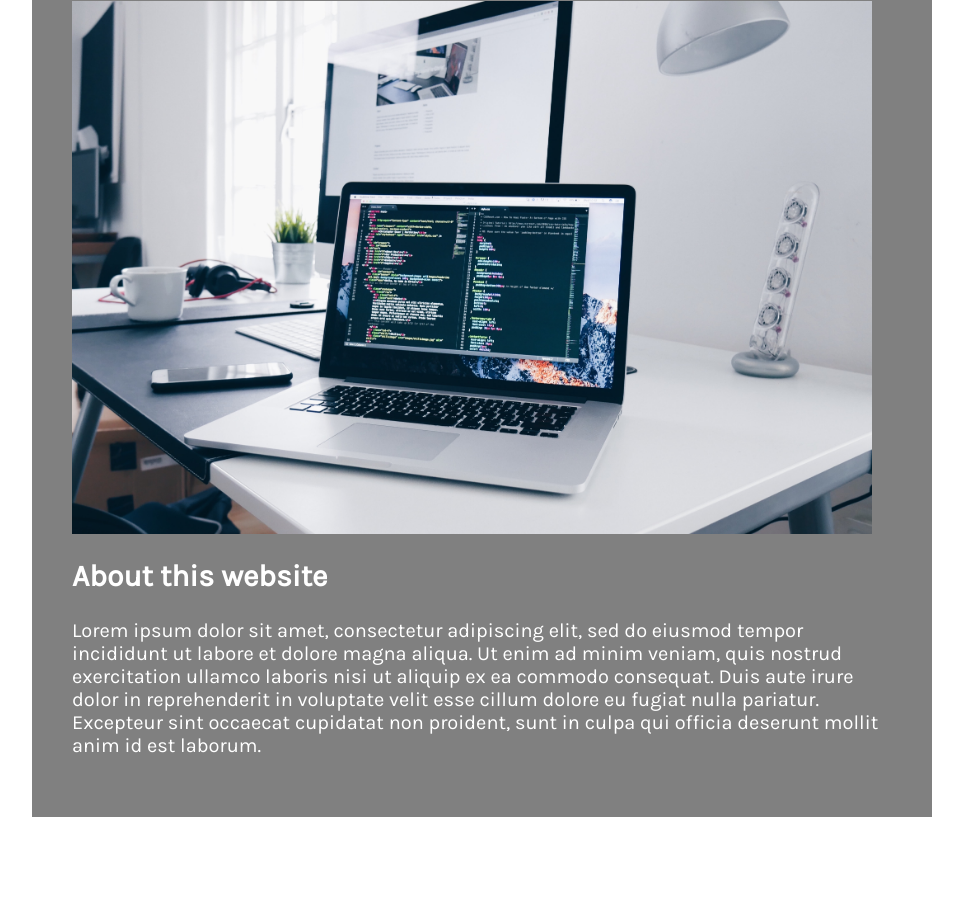
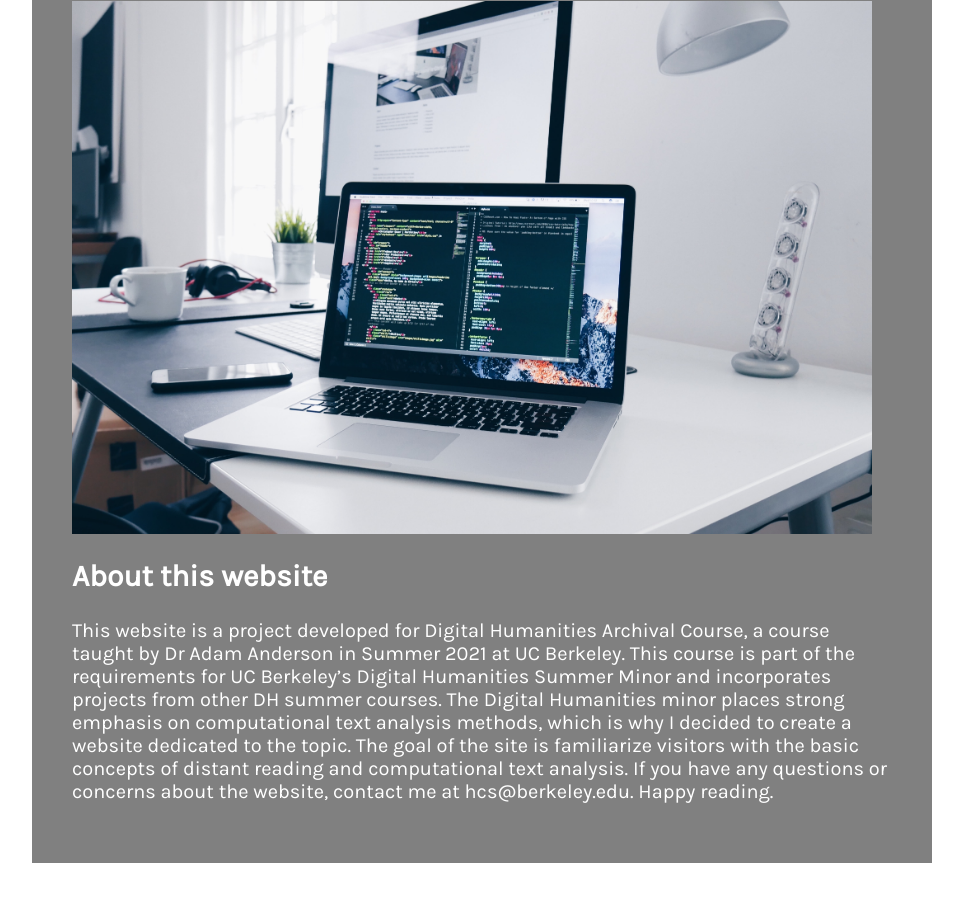
Before and after one commit to hannahcshlesinger/distant-reading, a plain HTML site: page about.html in a window 1280 px wide. Shown: the part 272-1174 px from the top of the page, without its empty margins (158-1121 px from the left). Before the commit the page ends 1139 px from the top, so only its background shows below. Drawn offline with Linux system fonts and the light colour scheme.

Commit message:
Update about.html

```diff
--- a/about.html
+++ b/about.html
@@ -30,10 +30,11 @@
       <img src="img/computer.png" />
       <h2>About this website</h2>
       <p>
-        Lorem ipsum dolor sit amet, consectetur adipiscing elit, sed do eiusmod tempor incididunt ut labore et dolore magna aliqua.
-        Ut enim ad minim veniam, quis nostrud exercitation ullamco laboris nisi ut aliquip ex ea commodo consequat.
-        Duis aute irure dolor in reprehenderit in voluptate velit esse cillum dolore eu fugiat nulla pariatur.
-        Excepteur sint occaecat cupidatat non proident, sunt in culpa qui officia deserunt mollit anim id est laborum.
+        This website is a project developed for Digital Humanities Archival Course, a course taught by Dr Adam Anderson in Summer 2021 at UC Berkeley.
+        This course is part of the requirements for UC Berkeley’s Digital Humanities Summer Minor and incorporates projects from other DH summer courses.
+        The Digital Humanities minor places strong emphasis on computational text analysis methods, which is why I decided to create a website dedicated to the topic. The goal of the site is familiarize visitors with the basic concepts of distant reading and computational text analysis.
+        If you have any questions or concerns about the website, contact me at hcs@berkeley.edu.
+        Happy reading.
       </p>
     </section>
   </div>
```
